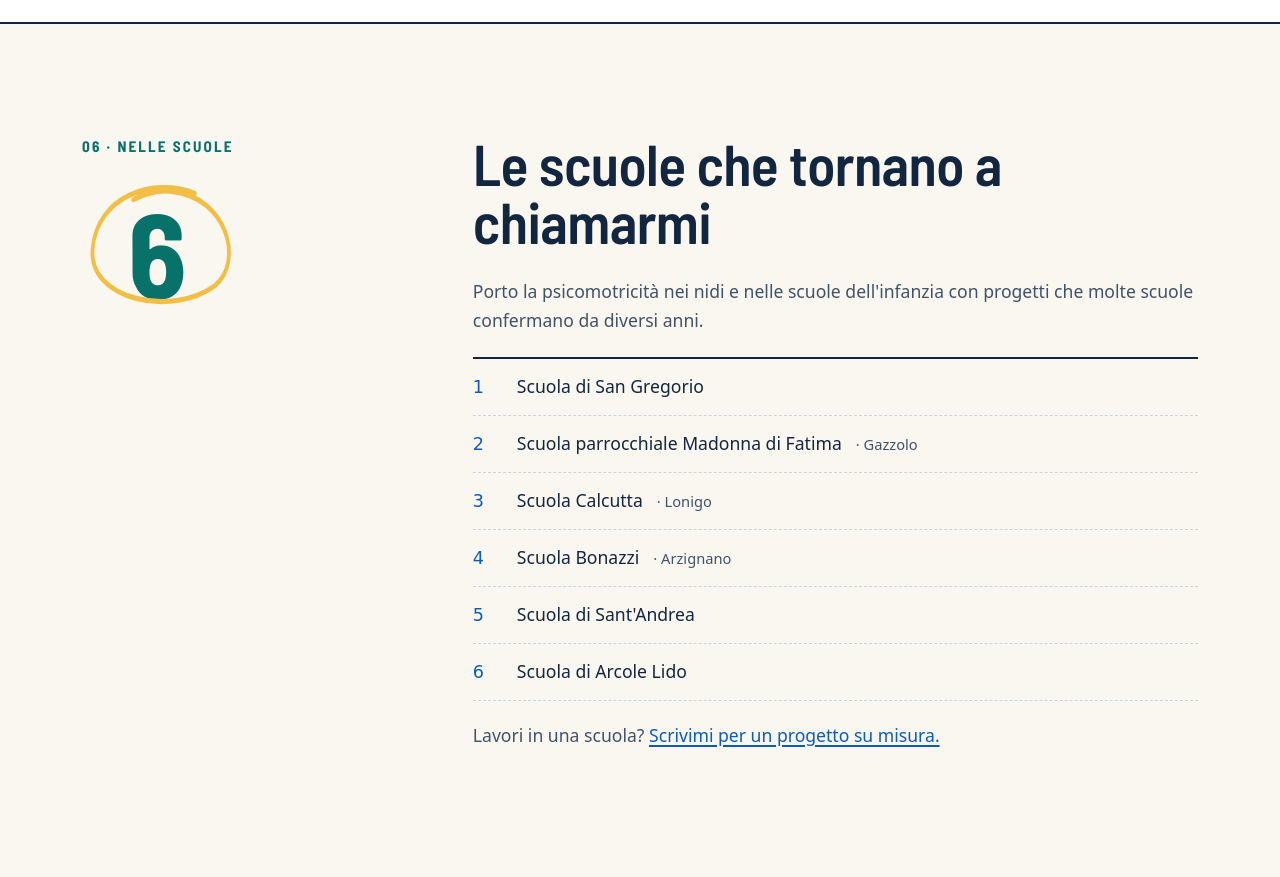
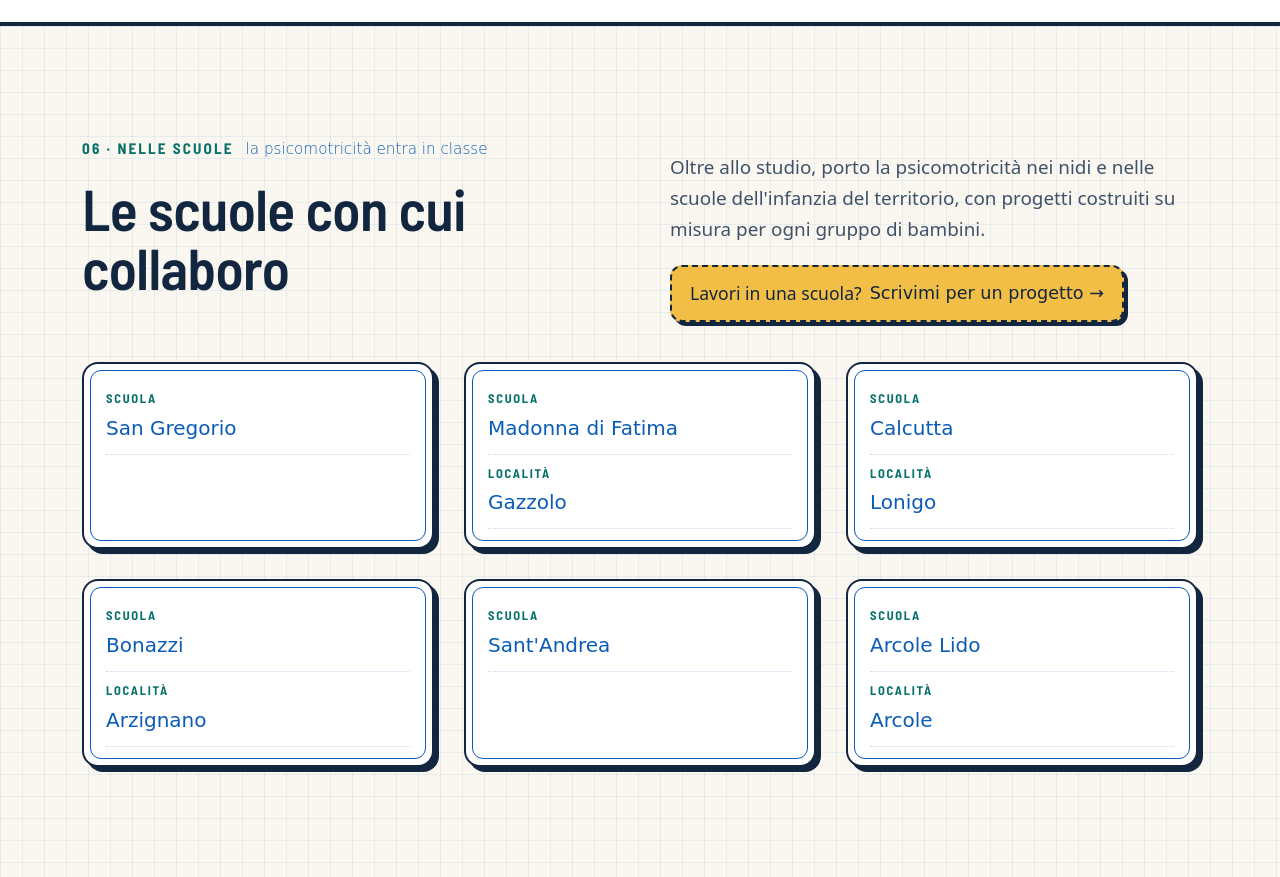
Before and after one commit to katia-minzon/sito, a plain HTML site: page index.html in a window 1280 px wide. Shown: the part 5980-6857 px from the top of the page. Drawn offline with Linux system fonts and the light colour scheme; a web font is replaced by a local one.

Commit message:
Sezione scuole come etichette del quaderno, orari in ordine, mappa sotto gli orari
Co-Authored-By: Claude Opus 5.5 <noreply@anthropic.com>
Claude-Session: https://claude.ai/code/session_01SbQ2Se7hRntppPkcsnhY2n

```diff
--- a/index.html
+++ b/index.html
@@ -261,26 +261,52 @@
 </section>
 
 <!-- ============ SCUOLE ============ -->
-<section class="sec" id="scuole" aria-labelledby="scuole-title">
-  <div class="wrap schools-grid">
-    <div class="reveal">
-      <div class="page"><b>06 · Nelle scuole</b></div>
-      <span class="big-num">6<svg class="draw" viewBox="0 0 200 140" preserveAspectRatio="none" aria-hidden="true"><path d="M150 16C95 0 20 18 14 70c-6 50 106 66 162 36 40-24 16-86-56-92-20-2-36 2-52 8" stroke="#F3BE45" stroke-width="5" fill="none" stroke-linecap="round"/></svg></span>
-
+<section class="sec schools grid-paper" id="scuole" aria-labelledby="scuole-title">
+  <div class="wrap">
+    <div class="schools-head">
+      <div>
+        <div class="page reveal"><b>06 · Nelle scuole</b><span class="hand">la psicomotricità entra in classe</span></div>
+        <h2 id="scuole-title" class="reveal d1">Le scuole con cui collaboro</h2>
+      </div>
+      <div class="reveal d2">
+        <p class="lead">Oltre allo studio, porto la psicomotricità nei nidi e nelle scuole dell'infanzia del territorio, con progetti costruiti su misura per ogni gruppo di bambini.</p>
+        <a class="school-cta" href="#contatti">Lavori in una scuola? <span>Scrivimi per un progetto →</span></a>
+      </div>
     </div>
-    <div>
-      <h2 id="scuole-title" class="reveal d1">Le scuole che tornano a chiamarmi</h2>
-      <p class="reveal d2" style="margin-bottom:22px">Porto la psicomotricità nei nidi e nelle scuole dell'infanzia con progetti che molte scuole confermano da diversi anni.</p>
-      <ul class="school-list reveal d2">
-        <li>Scuola di San Gregorio</li>
-        <li>Scuola parrocchiale Madonna di Fatima <small>· Gazzolo</small></li>
-        <li>Scuola Calcutta <small>· Lonigo</small></li>
-        <li>Scuola Bonazzi <small>· Arzignano</small></li>
-        <li>Scuola di Sant'Andrea</li>
-        <li>Scuola di Arcole Lido</li>
-      </ul>
-      <p class="reveal d3" style="margin-top:20px">Lavori in una scuola? <a href="#contatti">Scrivimi per un progetto su misura.</a></p>
-    </div>
+    <ul class="labels">
+      <li class="label reveal ">
+        <span class="label-top">Scuola</span>
+        <span class="label-line hand">San Gregorio</span>
+      </li>
+      <li class="label reveal d1">
+        <span class="label-top">Scuola</span>
+        <span class="label-line hand">Madonna di Fatima</span>
+        <span class="label-top">Località</span>
+        <span class="label-line hand">Gazzolo</span>
+      </li>
+      <li class="label reveal d2">
+        <span class="label-top">Scuola</span>
+        <span class="label-line hand">Calcutta</span>
+        <span class="label-top">Località</span>
+        <span class="label-line hand">Lonigo</span>
+      </li>
+      <li class="label reveal ">
+        <span class="label-top">Scuola</span>
+        <span class="label-line hand">Bonazzi</span>
+        <span class="label-top">Località</span>
+        <span class="label-line hand">Arzignano</span>
+      </li>
+      <li class="label reveal d1">
+        <span class="label-top">Scuola</span>
+        <span class="label-line hand">Sant'Andrea</span>
+      </li>
+      <li class="label reveal d2">
+        <span class="label-top">Scuola</span>
+        <span class="label-line hand">Arcole Lido</span>
+        <span class="label-top">Località</span>
+        <span class="label-line hand">Arcole</span>
+      </li>
+    </ul>
   </div>
 </section>
 
@@ -315,18 +341,20 @@
       <ul class="info reveal d3">
         <li><b>Telefono e WhatsApp</b><a href="tel:+393462289595">+39 346 228 9595</a></li>
         <li><b>Email</b><a href="mailto:info.katiaminzon@gmail.com">info.katiaminzon@gmail.com</a></li>
-        <li><b>Studio</b><a href="https://www.google.com/maps/search/?api=1&amp;query=Via+Gorizia+40+Lonigo+VI" rel="noopener">Via Gorizia 40, Lonigo (VI)</a><br>Famiglie da Lonigo, Arcole, Albaredo, Montorso, Montebello, Zermeghedo, Brendola e dintorni.</li>
+        <li><b>Studio</b><a href="https://www.google.com/maps/search/?api=1&amp;query=Via+Gorizia+40+Lonigo+VI" rel="noopener">Via Gorizia 40, Lonigo (VI)</a></li>
         <li><b>Orari</b>su appuntamento
           <table class="hours"><tbody>
+            <tr class="closed"><th scope="row">Lunedì</th><td>chiuso</td></tr>
             <tr><th scope="row">Martedì</th><td>16:30 – 19:30</td></tr>
             <tr><th scope="row">Mercoledì</th><td>16:00 – 19:30</td></tr>
             <tr><th scope="row">Giovedì</th><td>15:30 – 19:30</td></tr>
             <tr><th scope="row">Venerdì</th><td>15:30 – 19:30</td></tr>
             <tr><th scope="row">Sabato</th><td>8:00 – 13:00</td></tr>
-            <tr><th scope="row">Domenica e lunedì</th><td>chiuso</td></tr>
-          </tbody></table></li>
+            <tr class="closed"><th scope="row">Domenica</th><td>chiuso</td></tr>
+          </tbody></table>
+          <div class="map"><iframe title="Mappa dello studio in Via Gorizia 40, Lonigo" src="https://maps.google.com/maps?q=Via%20Gorizia%2040%2C%2036045%20Lonigo%20VI&amp;t=&amp;z=16&amp;ie=UTF8&amp;iwloc=&amp;output=embed" loading="lazy" referrerpolicy="no-referrer-when-downgrade" allowfullscreen></iframe></div>
+          <a class="map-link" href="https://www.google.com/maps/search/?api=1&amp;query=Via+Gorizia+40+Lonigo+VI" rel="noopener">Apri in Google Maps →</a></li>
       </ul>
-      <div class="map reveal"><iframe title="Mappa dello studio in Via Gorizia 40, Lonigo" src="https://www.google.com/maps?q=Via+Gorizia+40,+36045+Lonigo+VI&amp;output=embed" loading="lazy" referrerpolicy="no-referrer-when-downgrade"></iframe></div>
     </div>
 
     <form class="letter lined reveal d1" id="contactForm" action="https://formspree.io/f/[ID-FORMSPREE]" method="POST" novalidate>
--- a/style.css
+++ b/style.css
@@ -192,14 +192,22 @@ p+p{margin-top:1em}
 .creds b{font-family:var(--title);font-weight:600;color:var(--teal-ink);text-transform:uppercase;letter-spacing:.08em;font-size:.86rem;padding-top:3px}
 .todo{background:#FFF1C9;color:#7A4E00;padding:0 4px}
 
-/* Scuole */
-.schools-grid{display:grid;gap:36px}
-.big-num{font-family:var(--title);font-weight:700;font-size:7.5rem;line-height:1;color:var(--teal-ink);position:relative;display:inline-block;padding:14px 46px 10px}
-.big-num svg{position:absolute;inset:0;width:100%;height:100%;overflow:visible}
-.school-list{list-style:none;counter-reset:sc;border-top:2px solid var(--ink)}
-.school-list li{counter-increment:sc;display:flex;align-items:baseline;flex-wrap:wrap;column-gap:6px;gap:14px;padding:13px 0;border-bottom:1px dashed var(--rule);color:var(--ink);font-weight:500}
-.school-list li::before{margin-right:8px;content:counter(sc);font-family:var(--hand);color:var(--blue);min-width:22px}
-.school-list small{color:var(--ink-soft);font-weight:400}
+/* Scuole: etichette del quaderno */
+.schools{border-top:2px solid var(--ink);border-bottom:2px solid var(--ink)}
+.schools-head{display:grid;gap:10px;margin-bottom:40px}
+.labels{list-style:none;display:grid;gap:22px}
+.label{background:#fff;border:2px solid var(--ink);border-radius:16px;padding:16px 22px 18px;position:relative;box-shadow:5px 5px 0 var(--ink);transition:transform .3s var(--ease),box-shadow .3s var(--ease)}
+.label::before{content:"";position:absolute;inset:6px;border:1.5px solid var(--blue);border-radius:11px;pointer-events:none}
+.label:nth-child(3n+1){transform:rotate(-1deg)}
+.label:nth-child(3n+2){transform:rotate(.8deg)}
+.label:nth-child(3n){transform:rotate(-.4deg)}
+.label:hover{transform:rotate(0) translate(-2px,-2px);box-shadow:7px 7px 0 var(--ink)}
+.label-top{display:block;font-family:var(--title);font-weight:700;font-size:.78rem;letter-spacing:.14em;text-transform:uppercase;color:var(--teal-ink);margin-top:8px}
+.label-line{display:block;font-size:1.25rem;font-weight:400;color:var(--blue);border-bottom:1.5px dotted var(--rule);padding:2px 0 4px;min-height:2.3em;line-height:1.7}
+.label-tbd{color:#B0A27A!important;font-size:1rem!important}
+.school-cta{display:inline-flex;flex-wrap:wrap;gap:4px 8px;margin-top:20px;background:var(--pencil);border:2px dashed var(--ink);border-radius:12px;padding:12px 18px;color:var(--ink);text-decoration:none;font-weight:500;box-shadow:4px 4px 0 var(--ink);transition:transform .2s var(--ease)}
+.school-cta span{font-family:var(--hand);font-weight:400}
+.school-cta:hover{transform:translate(-2px,-2px)}
 
 /* FAQ */
 .faq-list{border-top:2px solid var(--ink);margin-top:30px}
@@ -219,7 +227,11 @@ p+p{margin-top:1em}
 .info{list-style:none;margin-top:28px;border-top:1px solid rgba(255,255,255,.25)}
 .info li{padding:14px 0;border-bottom:1px solid rgba(255,255,255,.15)}
 .info b{display:block;font-family:var(--title);font-weight:600;color:#fff;font-size:.9rem;text-transform:uppercase;letter-spacing:.1em}
-.info a{color:#fff}
+.info a{color:#fff;text-decoration:none}
+.info a:hover{color:var(--pencil)}
+.hours tr.closed th,.hours tr.closed td{color:#8FA6C4;font-weight:400}
+.info .map{margin-top:18px}
+.map-link{display:inline-block;margin-top:10px;font-weight:700;font-size:.95rem}
 .map{margin-top:26px;border:2px dashed rgba(255,255,255,.35);aspect-ratio:16/10;display:grid;place-items:center;font-size:.92rem;text-align:center;padding:20px}
 .map{padding:0;border-style:solid}
 .map iframe{width:100%;height:100%;border:0;display:block}
@@ -244,6 +256,7 @@ p+p{margin-top:1em}
 /* Footer */
 .footer{background:var(--ink);color:#A9B8CB;padding:40px 0 90px;font-size:.92rem}
 .footer a{color:#fff;text-decoration:none}
+.footer a:hover{color:var(--pencil)}
 .footer a:hover{text-decoration:underline}
 .f-grid{display:grid;gap:24px}
 .f-brand{display:flex;gap:14px;align-items:center}
@@ -281,6 +294,7 @@ p+p{margin-top:1em}
   .group{break-inside:avoid}
   .tally{grid-template-columns:1fr auto;padding:20px 30px}
   .row2{grid-template-columns:1fr 1fr}
+  .labels{grid-template-columns:1fr 1fr}
   .f-grid{grid-template-columns:1fr auto;align-items:center}
   .legal{flex-direction:row;justify-content:space-between}
   .footer{padding-bottom:28px}
@@ -307,7 +321,8 @@ p+p{margin-top:1em}
   .stop{padding:76px 0 0}
   .stop::before{left:62px;right:-20px;top:25px;bottom:auto;border-left:0;border-top:3px dashed var(--teal)}
   .about-grid{grid-template-columns:.8fr 1.2fr;gap:90px;align-items:center}
-  .schools-grid{grid-template-columns:.6fr 1.4fr;gap:80px;align-items:start}
+  .schools-head{grid-template-columns:1fr 1fr;gap:60px;align-items:end}
+  .labels{grid-template-columns:repeat(3,1fr);gap:30px}
   .faq-wrap{display:grid;grid-template-columns:.75fr 1.25fr;gap:70px;align-items:start}
   .faq-list{margin-top:0}
   .contact-grid{grid-template-columns:.9fr 1.1fr;gap:80px;align-items:start}
```
